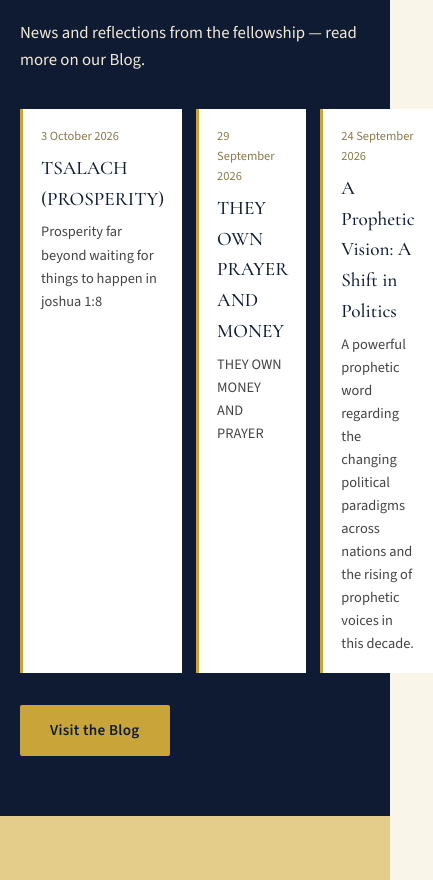
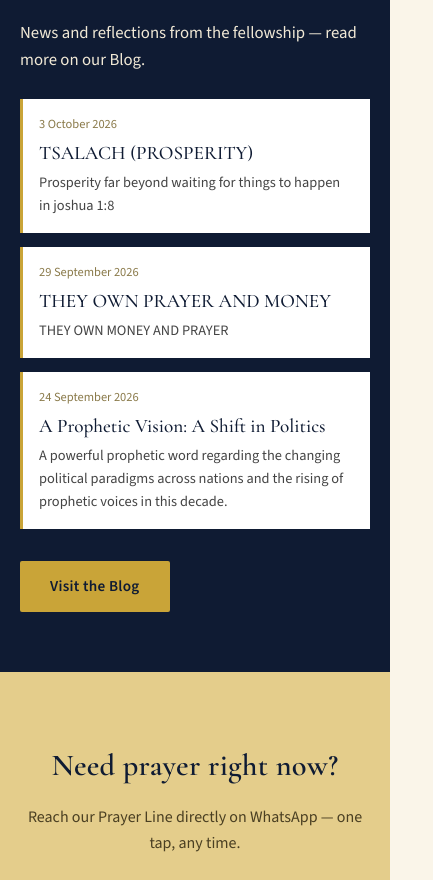
Before and after one commit to Nexus-Digital-Solutions-ZM/throne-fellowship-site, a website: page index.html in a window 390 px wide. Shown: the part 3504-4384 px from the top of the page, 433 px wide, since content can reach past the window. Drawn offline with nearby package versions, Linux system fonts and the light colour scheme.

Commit message:
fix(mobile): responsive homepage Latest Updates grid + blog layout
- Replace inline 3-column grid on homepage Latest Updates with .updates-grid classes (3/2/1 columns at 820px/560px)
- Wrap long strings and clamp excerpts on update cards
- Add mobile breakpoints and overflow protection to blog.css
- Regenerate blog pages from content/blog/*.md

```diff
--- a/index.html
+++ b/index.html
@@ -103,7 +103,7 @@
     <div class="kicker-rule" style="background:var(--gold-soft);"></div>
     <h2 class="section-title" style="color:#fff;">Latest Updates</h2>
     <p class="lede">News and reflections from the fellowship &mdash; read more on our Blog.</p>
-    <div id="latest-updates-grid" style="display:grid; grid-template-columns:repeat(3,1fr); gap:14px; margin-top:36px;">
+    <div id="latest-updates-grid" class="updates-grid">
       <div>Loading updates&hellip;</div>
     </div>
     <div style="margin-top:32px;">
@@ -118,10 +118,10 @@
       const grid = document.getElementById('latest-updates-grid');
       if (!posts.length) { grid.innerHTML = '<p>No posts yet &mdash; check back soon.</p>'; return; }
       grid.innerHTML = posts.map(p => `
-        <a href="/blog/posts/${p.slug}.html" style="text-align:left; text-decoration:none; color:inherit; background:#fff; border-left:3px solid var(--gold); padding:18px;">
-          <div style="font-size:0.78rem; color:#8a7a4a; margin-bottom:6px;">${p.date}</div>
-          <div style="font-family:'Cormorant Garamond',serif; font-size:1.2rem; color:var(--navy-deep); margin-bottom:6px;">${p.title}</div>
-          <div style="font-size:0.9rem; color:#444;">${p.excerpt}</div>
+        <a href="/blog/posts/${p.slug}.html" class="update-card">
+          <div class="u-date">${p.date}</div>
+          <div class="u-title">${p.title}</div>
+          <div class="u-excerpt">${p.excerpt}</div>
         </a>`).join('');
     })
     .catch(() => {
--- a/styles.css
+++ b/styles.css
@@ -281,3 +281,25 @@ body{overflow-wrap:break-word; word-wrap:break-word;}
 
 /* testimony screenshots vary in height - cap them so cards stay even */
 .testimony-card img{max-height:520px; object-fit:contain; background:var(--navy-deep);}
+
+/* ---- homepage "Latest Updates" (blog preview) ---- */
+.updates-grid{display:grid; grid-template-columns:repeat(3,minmax(0,1fr)); gap:14px; margin-top:36px;}
+.update-card{
+  display:block; min-width:0; text-align:left; text-decoration:none; color:inherit;
+  background:#fff; border-left:3px solid var(--gold); padding:18px;
+  overflow-wrap:anywhere; word-break:break-word;
+}
+.update-card .u-date{font-size:0.78rem; color:#8a7a4a; margin-bottom:6px;}
+.update-card .u-title{font-family:'Cormorant Garamond',serif; font-size:1.2rem; color:var(--navy-deep); margin-bottom:6px; line-height:1.25;}
+.update-card .u-excerpt{
+  font-size:0.9rem; color:#444;
+  display:-webkit-box; -webkit-line-clamp:4; -webkit-box-orient:vertical; overflow:hidden;
+}
+
+@media (max-width:820px){
+  .updates-grid{grid-template-columns:repeat(2,minmax(0,1fr));}
+}
+@media (max-width:560px){
+  .updates-grid{grid-template-columns:1fr; margin-top:26px;}
+  .update-card{padding:16px;}
+}
```
